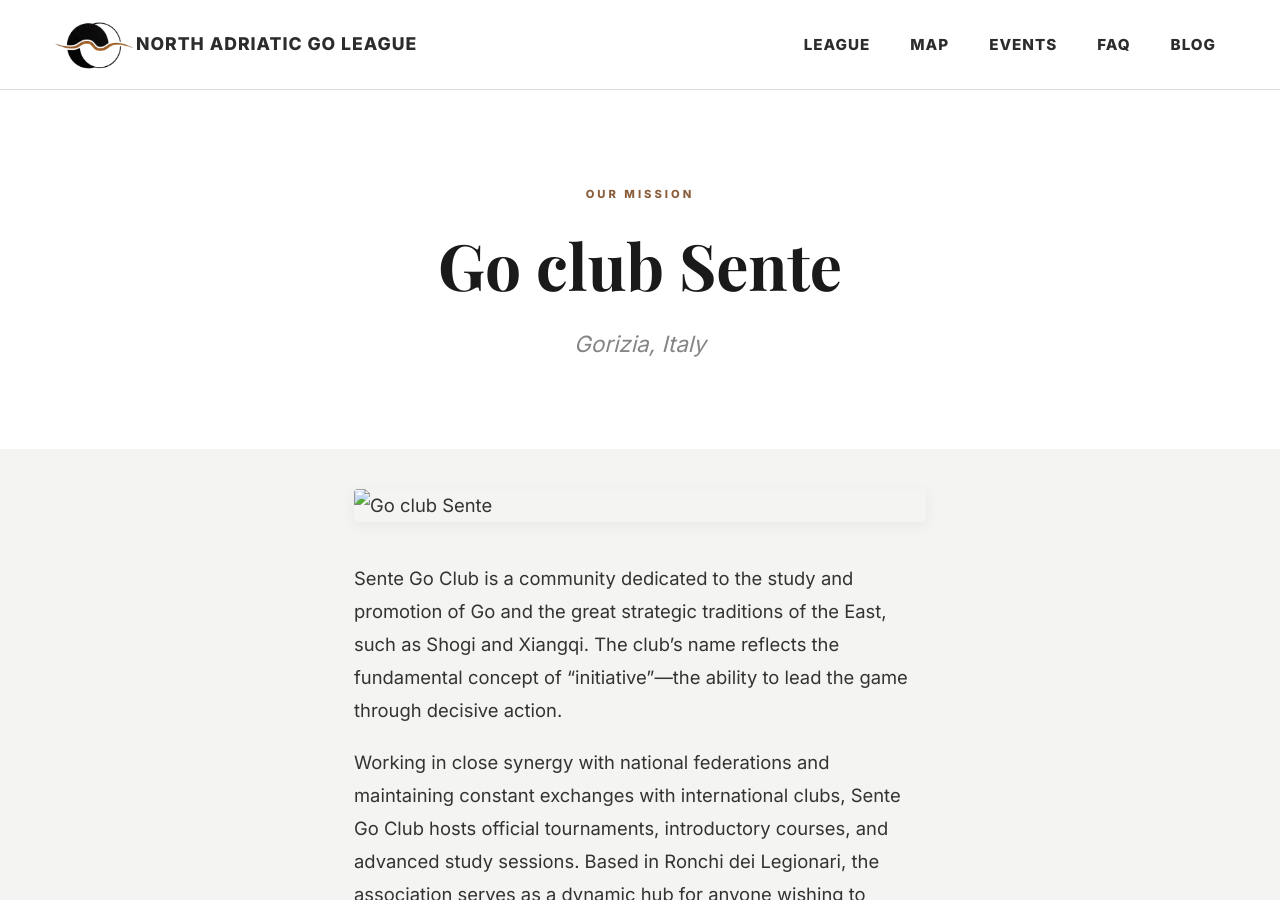
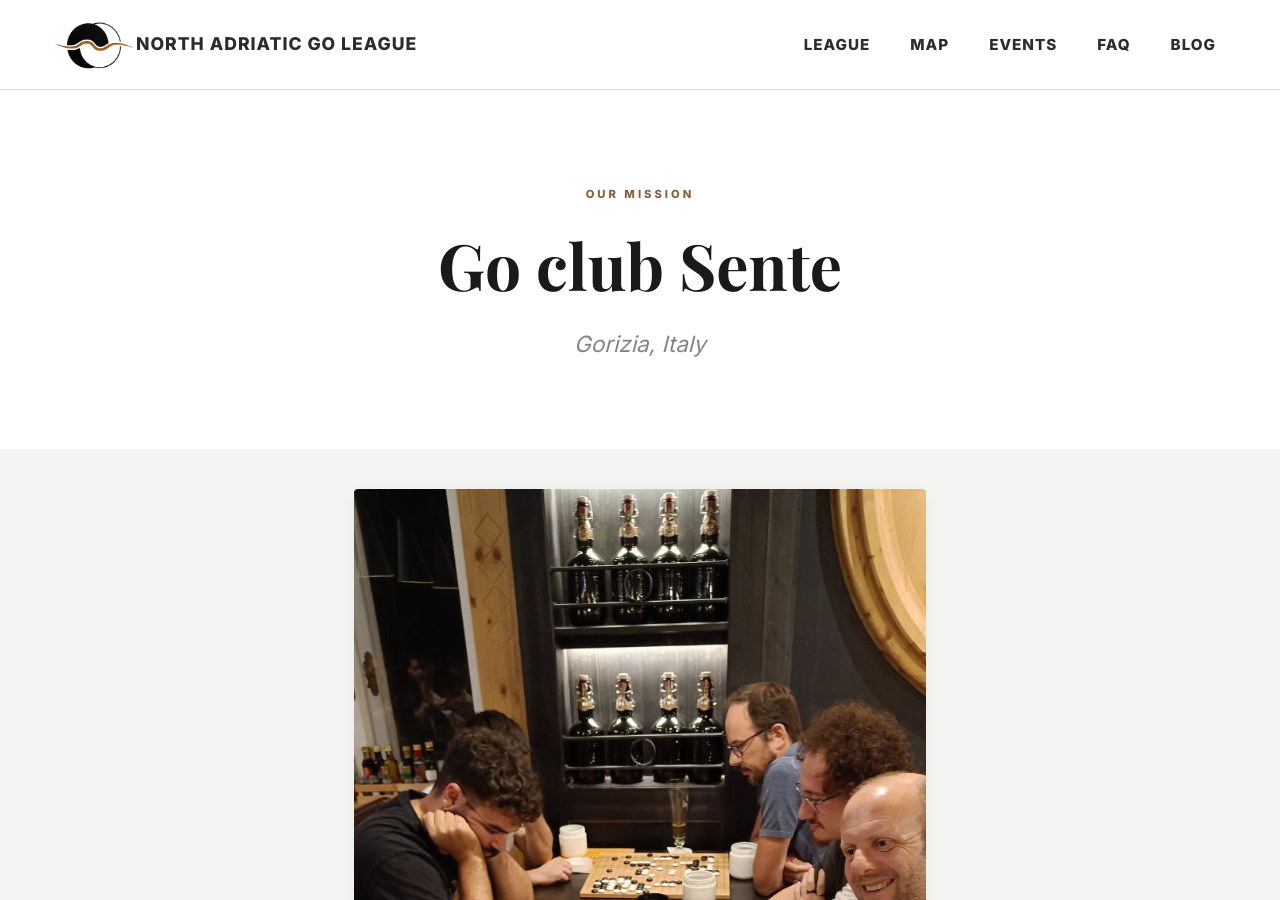
Before and after one commit to North-Adriatic-Go-League/north-adriatic-go-league.github.io, a Jekyll site: the page built from sente.md, in a window 1280 px wide and 900 px high. Built offline with Jekyll 4.4.1, drawn with Linux system fonts in a browser that asks for light colours; some web fonts are replaced.

Commit message:
Update sente.md

```diff
--- a/sente.md
+++ b/sente.md
@@ -5,7 +5,7 @@ subtitle: "Gorizia, Italy"
 permalink: /sente/
 ---
 
-![Go club Sente](/assets/images/tesuji/sente.jpg)
+![Go club Sente](/assets/images/sente/sente.jpg)
 
 Sente Go Club is a community dedicated to the study and promotion of Go and the great strategic traditions of the East, such as Shogi and Xiangqi. The club’s name reflects the fundamental concept of "initiative"—the ability to lead the game through decisive action.
 
```
